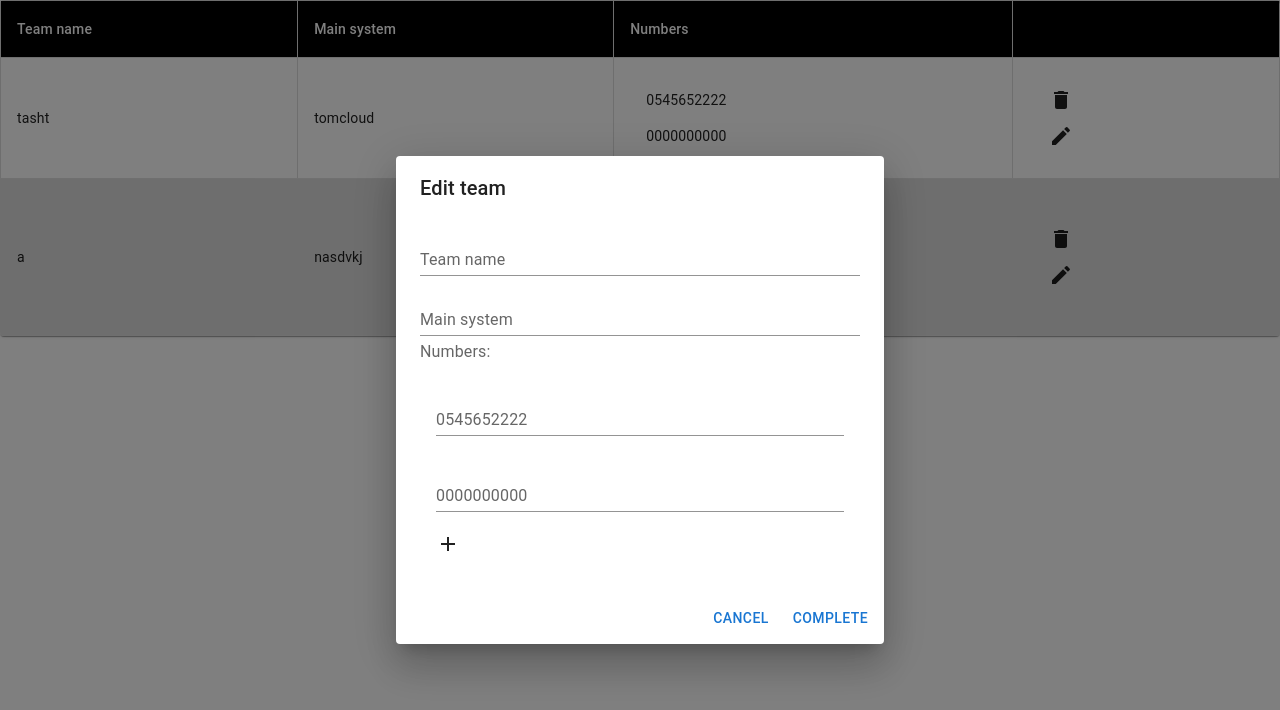
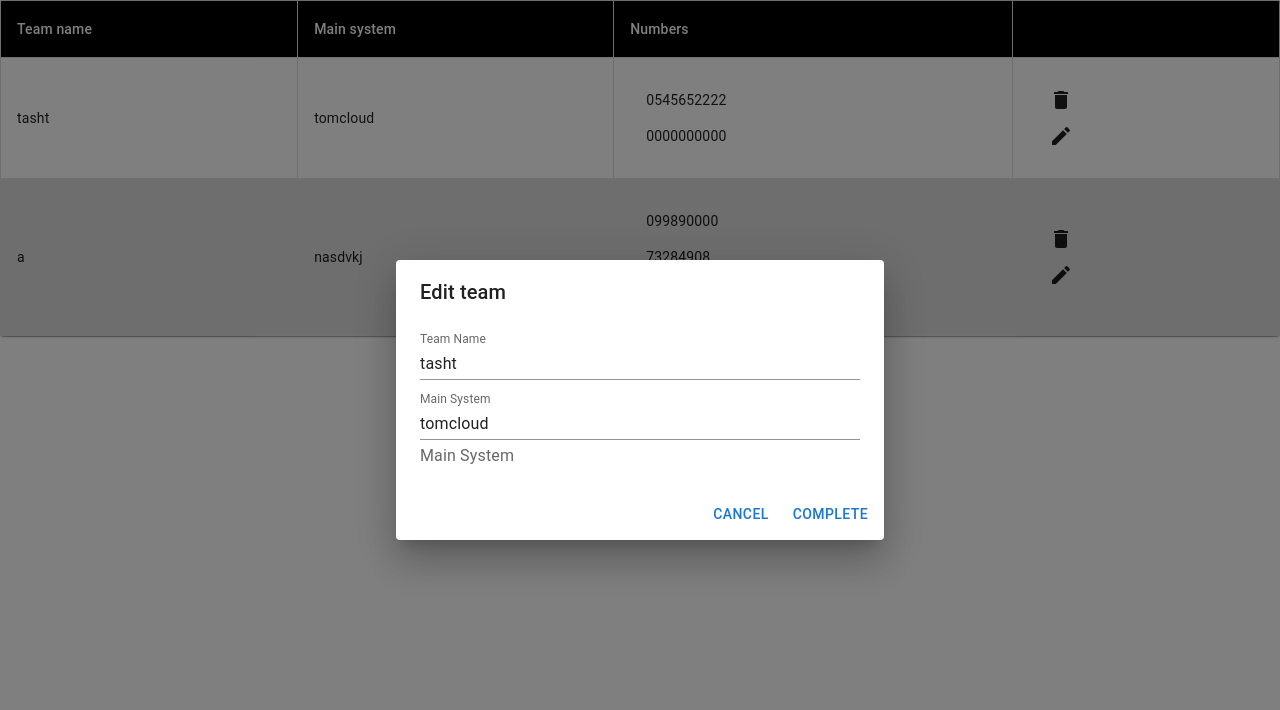
Before and after one commit to UrielA01/Alphone, a React (Create React App) app in the folder Alphone-Front/: page / in a window 1280 px wide. Both pictures are taken after a click on the button 1061 px from the left and 136 px from the top of the page. Shown: the top 710 px of the page. Built offline with nearby package versions, Linux system fonts and the light colour scheme.

Commit message:
edit dialog without numbers list

```diff
--- a/Alphone-Front/src/components/EditDiaglog.js
+++ b/Alphone-Front/src/components/EditDiaglog.js
@@ -6,7 +6,6 @@ import DialogActions from '@mui/material/DialogActions';
 import DialogContent from '@mui/material/DialogContent';
 import DialogTitle from '@mui/material/DialogTitle';
 import Edit from '@mui/icons-material/Edit';
-import NumbersListInput from './NumbersListInput';
 import { DialogContentText } from '@mui/material';
 
 export default function EditDialog({ contact }) {
@@ -29,26 +28,26 @@ export default function EditDialog({ contact }) {
                 <DialogTitle>Edit team</DialogTitle>
                 <DialogContent>
                     <TextField
-                        autoFocus
                         margin="dense"
                         id="name"
-                        label="Team name"
+                        label="Team Name"
                         type="text"
                         fullWidth
+                        defaultValue={contact.teamName}
                         variant="standard"
                     />
                     <TextField
                         margin="dense"
                         id="mainSystem"
-                        label="Main system"
+                        label='Main System'
                         type="text"
                         fullWidth
+                        defaultValue={contact.system}
                         variant="standard"
-                    />
+                        />
                     <DialogContentText>
-                        Numbers:
+                        Main System
                     </DialogContentText>
-                    <NumbersListInput numbers={contact.numbers}/>
                 </DialogContent>
                 <DialogActions>
                     <Button onClick={handleClose}>Cancel</Button>
```
